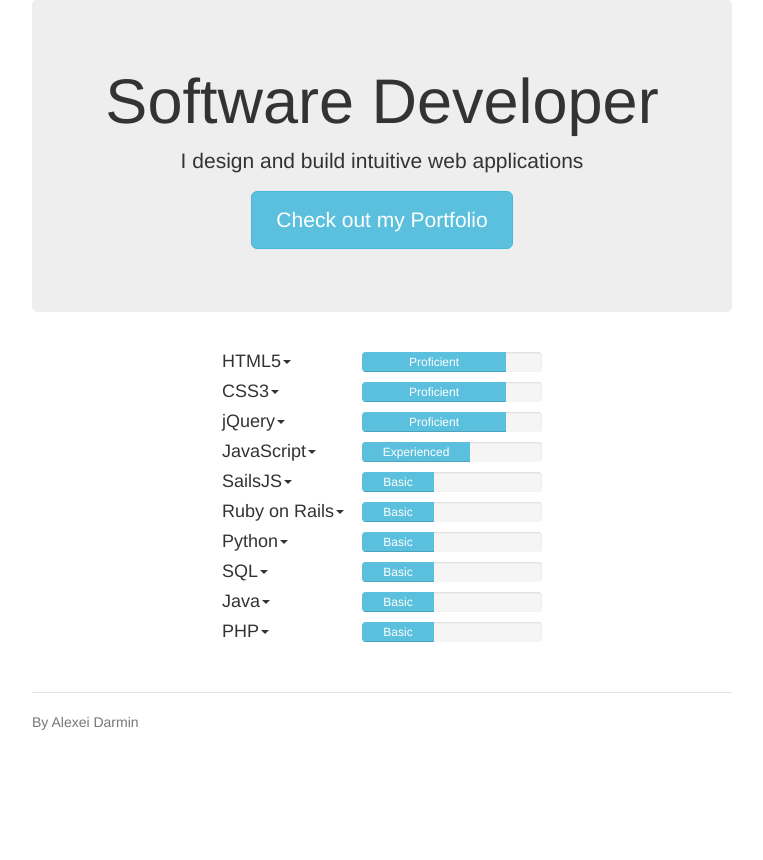
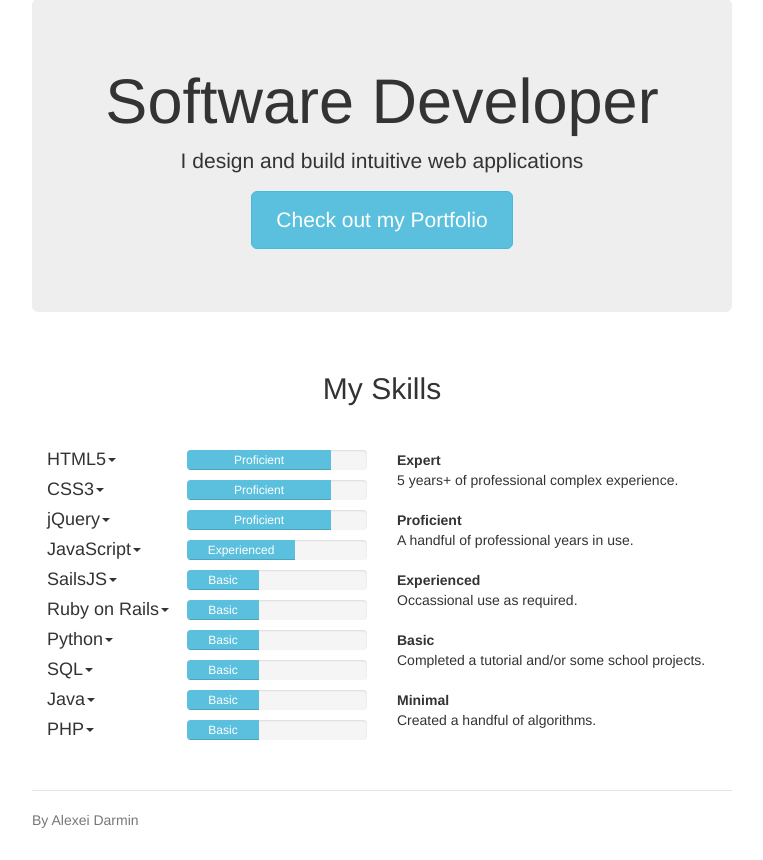
Before and after one commit to AlexeiDarmin/alexeidarmin.github.io, a PHP site: page / in a window 1280 px wide. Shown: the part 112-972 px from the top of the page, without its empty margins (258-1021 px from the left). Before the commit the page ends 842 px from the top, so only its background shows below. Run offline with PHP 8.4, Linux system fonts and the light colour scheme.

Commit message:
added My Skills Legend

```diff
--- a/index.html
+++ b/index.html
@@ -56,7 +56,8 @@
       </div>
 
       <div class="row marketing">
-        <div class="col-lg-6 col-lg-offset-3 col-md-6 col-md-offset-3 col-sm-6 col-sm-offset-3 col-xs-10 col-xs-offset-1 language">
+        <h2 class="col-lg-12 col-md-12 col-sm-12 col-xs-12">My Skills</h2>
+        <div class="col-lg-6 col-lg-offset-0 col-md-6 col-md-offset-0 col-sm-8 col-sm-offset-2 col-xs-12 col-xs-offset-0 language">
           <h4>HTML5<span class="caret"></span></h4>
           <div class="progress">
             <div class="progress-bar progress-bar-info proficient" role="progressbar">
@@ -127,8 +128,23 @@
               <span class="js-countup">Basic</span>
             </div>
           </div>
+        </div>  <!-- end language class -->
 
-        </div>
+        <div class="col-lg-6 col-lg-offset-0 col-md-6 col-md-offset-0 col-sm-8 col-sm-offset-2 col-xs-12 col-xs-offset-0">
+
+          <dl id="legend">
+            <dt>Expert</dt>
+            <dd>5 years+ of professional complex experience.</dd>
+            <dt>Proficient</dt>
+            <dd>A handful of professional years in use.</dd>
+            <dt>Experienced</dt>
+            <dd>Occassional use as required.</dd>
+            <dt>Basic</dt>
+            <dd>Completed a tutorial and/or some school projects.</dd>
+            <dt>Minimal</dt>
+            <dd>Created a handful of algorithms.</dd>
+
+          </div>
       </div>
 
       <footer class="footer">
--- a/style.css
+++ b/style.css
@@ -109,6 +109,11 @@ nav > ul > li > a:hover {
 
 /* Home Page */
 
+.marketing h2{
+  text-align:center;
+  margin-bottom:45px;
+}
+
 .language > h4{
   display:inline-block;
   float:left;
@@ -118,6 +123,10 @@ nav > ul > li > a:hover {
 
 .language > .progress{
   margin-bottom:10px;
+}
+
+#legend > dd {
+  margin-bottom:20px;
 }
 
 /* About Page */
```
